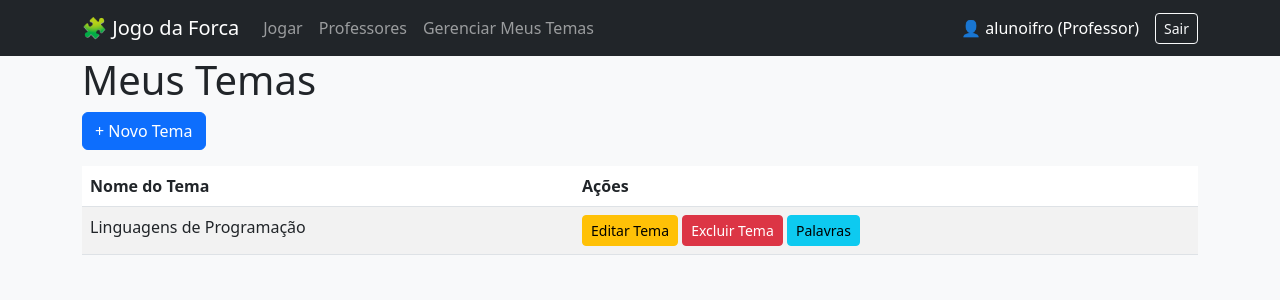
After one commit to mylenosa/jogo_da_forca, a Django app: page /professor/temas/ in a window 1280 px wide. The commit adds this page. Shown: the top 300 px of the page. Run offline with Django 5.2, Linux system fonts and the light colour scheme; a user stored in the database is signed in; data comes from the database, SQL or seed files in the repository; both versions use the stored data as it was after the commit.

Commit message:
Alteração no fluxo do usuario

```diff
--- a/forca/templates/forca/base.html
+++ b/forca/templates/forca/base.html
@@ -6,9 +6,10 @@
     <link href="https://cdn.jsdelivr.net/npm/bootstrap@5.3.0/dist/css/bootstrap.min.css" rel="stylesheet">
 </head>
 <body class="bg-light">
+
 <nav class="navbar navbar-expand-lg navbar-dark bg-dark">
   <div class="container">
-    <a class="navbar-brand d-flex align-items-center" href="/">
+    <a class="navbar-brand d-flex align-items-center" href="{% url 'home' %}">
       🧩 Jogo da Forca
     </a>
 
@@ -20,18 +21,14 @@
       <!-- Menu à esquerda -->
       <ul class="navbar-nav me-auto mb-2 mb-lg-0 align-items-center">
         <li class="nav-item">
-          <a class="nav-link" href="{% url 'tema-list' %}">Temas</a>
+          <a class="nav-link" href="{% url 'jogar-menu' %}">Jogar</a>
         </li>
         <li class="nav-item">
-           <a class="nav-link" href="{% url 'professor_list' %}">Jogar</a>
+          <a class="nav-link" href="{% url 'professor_list' %}">Professores</a>
         </li>
-
         {% if user.is_authenticated and user.is_staff %}
         <li class="nav-item">
-          <a class="nav-link" href="{% url 'tema-create' %}">+ Tema</a>
-        </li>
-        <li class="nav-item">
-          <a class="nav-link" href="{% url 'palavra-create' %}">+ Palavra</a>
+          <a class="nav-link" href="{% url 'tema-gerenciar' %}">Gerenciar Meus Temas</a>
         </li>
         {% endif %}
       </ul>
@@ -40,12 +37,15 @@
       <ul class="navbar-nav ms-auto align-items-center">
         {% if user.is_authenticated %}
         <li class="nav-item">
-          <span class="navbar-text text-white me-3">
-            Olá, {{ user.username }} {% if user.is_staff %}(Professor){% endif %}
+          <span class="navbar-text text-white me-3 d-flex align-items-center">
+            👤 {{ user.username }} {% if user.is_staff %}(Professor){% endif %}
           </span>
         </li>
         <li class="nav-item">
-          <a class="btn btn-outline-light btn-sm" href="{% url 'logout' %}">Sair</a>
+          <form method="post" action="{% url 'logout' %}" class="d-inline">
+            {% csrf_token %}
+            <button type="submit" class="btn btn-outline-light btn-sm">Sair</button>
+          </form>
         </li>
         {% else %}
         <li class="nav-item me-2">
@@ -59,8 +59,11 @@
     </div>
   </div>
 </nav>
+
 <div class="container">
-    {% block content %}{% endblock %}
+  {% block content %}{% endblock %}
 </div>
+
+<script src="https://cdn.jsdelivr.net/npm/bootstrap@5.3.0/dist/js/bootstrap.bundle.min.js"></script>
 </body>
 </html>
--- /dev/null
+++ b/forca/templates/forca/tema_gerenciar.html
@@ -0,0 +1,33 @@
+{% extends 'forca/base.html' %}
+
+{% block title %}Gerenciar Meus Temas{% endblock %}
+
+{% block content %}
+<h1>Meus Temas</h1>
+<a href="{% url 'tema-create' %}" class="btn btn-primary mb-3">+ Novo Tema</a>
+
+<table class="table table-striped">
+  <thead>
+    <tr>
+      <th>Nome do Tema</th>
+      <th>Ações</th>
+    </tr>
+  </thead>
+  <tbody>
+  {% for tema in temas %}
+    <tr>
+      <td>{{ tema.nome }}</td>
+      <td>
+        <a href="{% url 'tema-update' tema.pk %}" class="btn btn-sm btn-warning">Editar Tema</a>
+        <a href="{% url 'tema-delete' tema.pk %}" class="btn btn-sm btn-danger">Excluir Tema</a>
+        <a href="{% url 'palavra-list' tema.pk %}" class="btn btn-sm btn-info">Palavras</a>
+      </td>
+    </tr>
+  {% empty %}
+    <tr>
+      <td colspan="3">Você ainda não criou nenhum tema.</td>
+    </tr>
+  {% endfor %}
+  </tbody>
+</table>
+{% endblock %}
--- a/forca/urls.py
+++ b/forca/urls.py
@@ -7,12 +7,22 @@ urlpatterns = [
     path('temas/novo/', views.TemaCreateView.as_view(), name='tema-create'),
     path('palavras/novo/', views.PalavraCreateView.as_view(), name='palavra-create'),
     path('cadastro/', views.AlunoRegisterView.as_view(), name='aluno-register'),
-    path('jogar/', views.JogarEscolherTemaView.as_view(), name='escolher-tema'),
     path('jogar/tema/<int:pk>/', views.jogar_por_tema, name='jogar-tema'),
     path('jogar/palavra/<int:pk>/', views.JogarPalavraView.as_view(), name='jogar-palavra'),
     path('api/palavra/<int:pk>/', views.api_palavra, name='api-palavra'),
     path('api/salvar_jogada/', views.salvar_jogada, name='salvar-jogada'),
     path('professores/', views.ProfessorListView.as_view(), name='professor_list'),
     path('professor/<int:professor_id>/temas/', views.TemaPorProfessorListView.as_view(), name='tema_por_professor'),
+    path('jogar/', views.JogarView.as_view(), name='jogar-menu'),
+    path('professor/dashboard/', views.ProfessorDashboardView.as_view(), name='professor-dashboard'),
+    path('tema/<int:tema_id>/palavras/novo/', views.PalavraCreateView.as_view(), name='palavra-create-por-tema'),
+    path('professor/temas/', views.TemaGerenciarView.as_view(), name='tema-gerenciar'),
+    path('professor/temas/novo/', views.TemaCreateView.as_view(), name='tema-create'),
+    path('professor/temas/<int:pk>/editar/', views.TemaUpdateView.as_view(), name='tema-update'),
+    path('professor/temas/<int:pk>/deletar/', views.TemaDeleteView.as_view(), name='tema-delete'),
+    path('professor/temas/<int:tema_pk>/palavras/', views.PalavraListView.as_view(), name='palavra-list'),
+    path('professor/temas/<int:tema_pk>/palavras/novo/', views.PalavraCreateView.as_view(), name='palavra-create'),
+    path('professor/palavras/<int:pk>/editar/', views.PalavraUpdateView.as_view(), name='palavra-update'),
+    path('professor/palavras/<int:pk>/deletar/', views.PalavraDeleteView.as_view(), name='palavra-delete'),
     # URLs futuras para jogo, PDF, relatório, etc.
 ]
--- a/forca/views.py
+++ b/forca/views.py
@@ -5,7 +5,7 @@ from django.views import View
 from django.http import JsonResponse
 from django.utils.html import escape
 from django.shortcuts import render
-from django.views.generic import TemplateView, ListView, CreateView
+from django.views.generic import TemplateView, ListView, CreateView, UpdateView, DeleteView
 from django.views.generic.edit import FormView
 from django.views.decorators.csrf import csrf_exempt
 from django.views.decorators.http import require_POST
@@ -16,7 +16,8 @@ from .models import Tema, Palavra, Jogada
 from .forms import UserRegisterForm
 
 class HomeView(TemplateView):
-    template_name = 'forca/home.html'
+    def get(self, request, *args, **kwargs):
+        return redirect('tema-list')
 
 class TemaListView(ListView):
     model = Tema
@@ -130,3 +131,83 @@ class TemaPorProfessorListView(ListView):
         context = super().get_context_data(**kwargs)
         context['professor'] = get_object_or_404(User, id=self.kwargs['professor_id'])
         return context
+
+class JogarView(TemplateView):
+    template_name = 'forca/jogar_menu.html'
+
+class ProfessorDashboardView(LoginRequiredMixin, TemplateView):
+    template_name = 'professor/dashboard.html'
+
+    def get_context_data(self, **kwargs):
+        context = super().get_context_data(**kwargs)
+        # Busca todos os temas criados pelo professor logado
+        context['temas'] = self.request.user.temas.all()
+        return context
+
+class TemaUpdateView(UpdateView):
+    model = Tema
+    fields = ['nome']  # campos que quer permitir editar
+    template_name = 'forca/tema_form.html'  # você pode usar o mesmo template do create, ou criar outro
+    success_url = reverse_lazy('tema-list')
+
+class TemaGerenciarView(ListView):
+    model = Tema
+    template_name = 'forca/tema_gerenciar.html'
+    context_object_name = 'temas'
+
+    def get_queryset(self):
+        return Tema.objects.filter(criado_por=self.request.user)
+
+class TemaUpdateView(UpdateView):
+    model = Tema
+    fields = ['nome']
+    template_name = 'forca/tema_form.html'
+    success_url = reverse_lazy('tema-gerenciar')
+
+class TemaDeleteView(DeleteView):
+    model = Tema
+    template_name = 'forca/tema_confirm_delete.html'
+    success_url = reverse_lazy('tema-gerenciar')
+
+class PalavraListView(ListView):
+    model = Palavra
+    template_name = 'forca/palavra_list.html'
+    context_object_name = 'palavras'
+
+    def get_context_data(self, **kwargs):
+        context = super().get_context_data(**kwargs)
+        tema_pk = self.kwargs['tema_pk']
+        context['tema'] = Tema.objects.get(pk=tema_pk)
+        return context
+
+    def get_queryset(self):
+        tema_pk = self.kwargs['tema_pk']
+        return Palavra.objects.filter(tema_id=tema_pk)
+
+class PalavraCreateView(CreateView):
+    model = Palavra
+    fields = ['nome']  # campos da palavra
+    template_name = 'forca/palavra_form.html'
+
+    def form_valid(self, form):
+        tema_pk = self.kwargs['tema_pk']
+        form.instance.tema = Tema.objects.get(pk=tema_pk)
+        return super().form_valid(form)
+
+    def get_success_url(self):
+        return reverse_lazy('palavra-list', kwargs={'tema_pk': self.kwargs['tema_pk']})
+
+class PalavraUpdateView(UpdateView):
+    model = Palavra
+    fields = ['nome']
+    template_name = 'forca/palavra_form.html'
+
+    def get_success_url(self):
+        return reverse_lazy('palavra-list', kwargs={'tema_pk': self.object.tema.pk})
+
+class PalavraDeleteView(DeleteView):
+    model = Palavra
+    template_name = 'forca/palavra_confirm_delete.html'
+
+    def get_success_url(self):
+        return reverse_lazy('palavra-list', kwargs={'tema_pk': self.object.tema.pk})
--- a/jogo_da_forca/urls.py
+++ b/jogo_da_forca/urls.py
@@ -6,5 +6,5 @@ urlpatterns = [
     path('admin/', admin.site.urls),
     path('', include('forca.urls')),
     path('login/', auth_views.LoginView.as_view(template_name='forca/login.html'), name='login'),
-    path('logout/', auth_views.LogoutView.as_view(), name='logout'),
+    path('logout/', auth_views.LogoutView.as_view(next_page='home'), name='logout'),
 ]
```
Also changed, not shown: forca/templates/forca/home.html (+5 -6 lines), forca/templates/forca/jogar_menu.html (added, +12 -0 lines), forca/templates/forca/palavra_list.html (added, +34 -0 lines), forca/templates/forca/tema_form.html (+10 -7 lines), forca/templates/forca/tema_list.html (+12 -11 lines), db.sqlite3.
